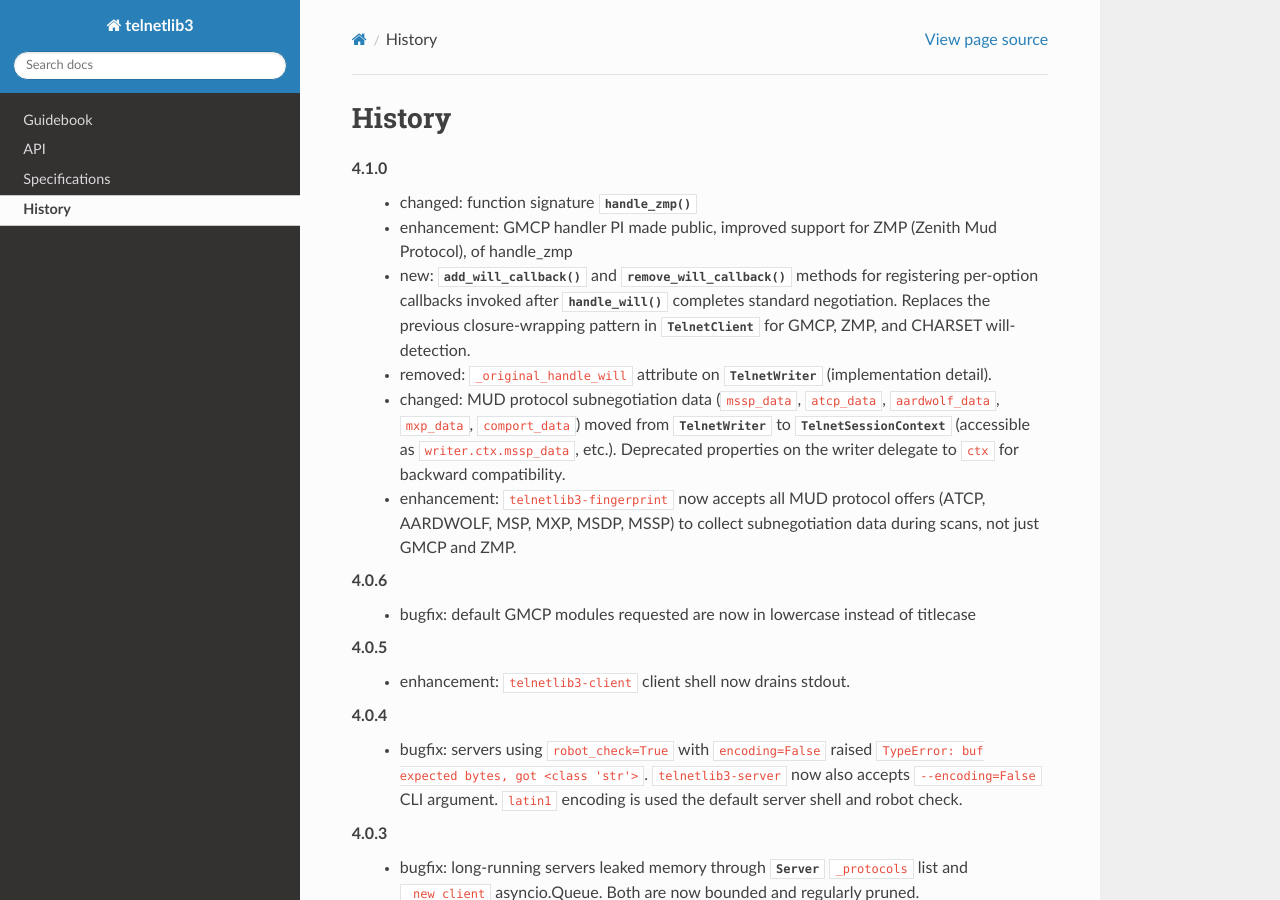
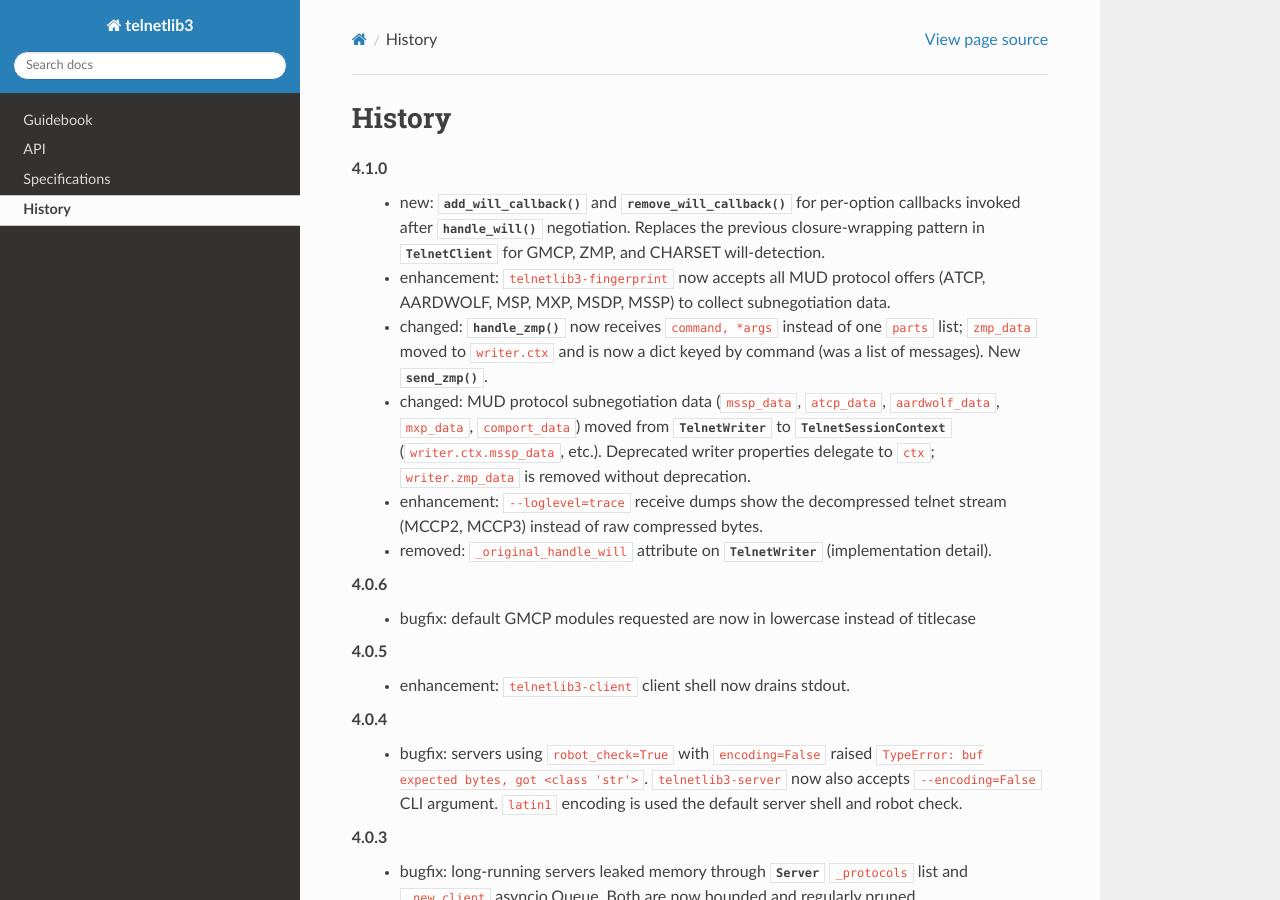
Before and after one commit to jquast/telnetlib3, a Sphinx documentation site: the page built from docs/history.rst, in a window 1280 px wide and 900 px high. Built offline with Sphinx 7.4.7 and the Read the Docs theme 3.1.0, drawn with Linux system fonts in a browser that asks for light colours; the version number is read from the project's files by our own code.

Commit message:
rewrite history for next release, a bit

```diff
--- a/docs/history.rst
+++ b/docs/history.rst
@@ -2,26 +2,27 @@
 =======
 
 4.1.0
-  * changed: function signature :meth:`~telnetlib3.stream_writer.TelnetWriter.handle_zmp`
-  * enhancement: GMCP handler PI made public, improved support for ZMP (Zenith Mud Protocol),
-    of handle_zmp
   * new: :meth:`~telnetlib3.stream_writer.TelnetWriter.add_will_callback` and
-    :meth:`~telnetlib3.stream_writer.TelnetWriter.remove_will_callback` methods
-    for registering per-option callbacks invoked after :meth:`handle_will`
-    completes standard negotiation.  Replaces the previous closure-wrapping
-    pattern in :class:`~telnetlib3.client.TelnetClient` for GMCP, ZMP, and
-    CHARSET will-detection.
-  * removed: ``_original_handle_will`` attribute on
-    :class:`~telnetlib3.stream_writer.TelnetWriter` (implementation detail).
+    :meth:`~telnetlib3.stream_writer.TelnetWriter.remove_will_callback` for per-option
+    callbacks invoked after :meth:`handle_will` negotiation.  Replaces the previous
+    closure-wrapping pattern in :class:`~telnetlib3.client.TelnetClient` for GMCP, ZMP,
+    and CHARSET will-detection.
+  * enhancement: ``telnetlib3-fingerprint`` now accepts all MUD protocol offers (ATCP,
+    AARDWOLF, MSP, MXP, MSDP, MSSP) to collect subnegotiation data.
+  * changed: :meth:`~telnetlib3.stream_writer.TelnetWriter.handle_zmp` now receives
+    ``command, *args`` instead of one ``parts`` list; ``zmp_data`` moved to
+    ``writer.ctx`` and is now a dict keyed by command (was a list of messages).  New
+    :meth:`~telnetlib3.stream_writer.TelnetWriter.send_zmp`.
   * changed: MUD protocol subnegotiation data (``mssp_data``, ``atcp_data``,
     ``aardwolf_data``, ``mxp_data``, ``comport_data``) moved from
     :class:`~telnetlib3.stream_writer.TelnetWriter` to
-    :class:`~telnetlib3._session_context.TelnetSessionContext` (accessible as
-    ``writer.ctx.mssp_data``, etc.).  Deprecated properties on the writer
-    delegate to ``ctx`` for backward compatibility.
-  * enhancement: ``telnetlib3-fingerprint`` now accepts all MUD protocol
-    offers (ATCP, AARDWOLF, MSP, MXP, MSDP, MSSP) to collect subnegotiation
-    data during scans, not just GMCP and ZMP.
+    :class:`~telnetlib3._session_context.TelnetSessionContext` (``writer.ctx.mssp_data``,
+    etc.).  Deprecated writer properties delegate to ``ctx``; ``writer.zmp_data`` is
+    removed without deprecation.
+  * enhancement: ``--loglevel=trace`` receive dumps show the decompressed telnet
+    stream (MCCP2, MCCP3) instead of raw compressed bytes.
+  * removed: ``_original_handle_will`` attribute on :class:`~telnetlib3.stream_writer.TelnetWriter`
+    (implementation detail).
 
 4.0.6
   * bugfix: default GMCP modules requested are now in lowercase instead of titlecase
```
Also changed, not shown: docs/rfcs.rst (+5 -4 lines).
